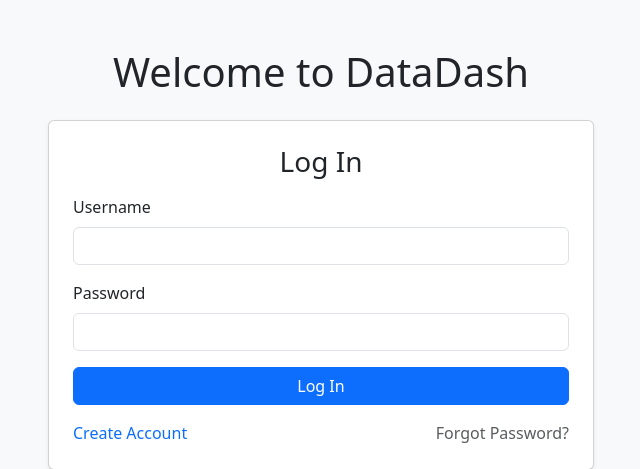
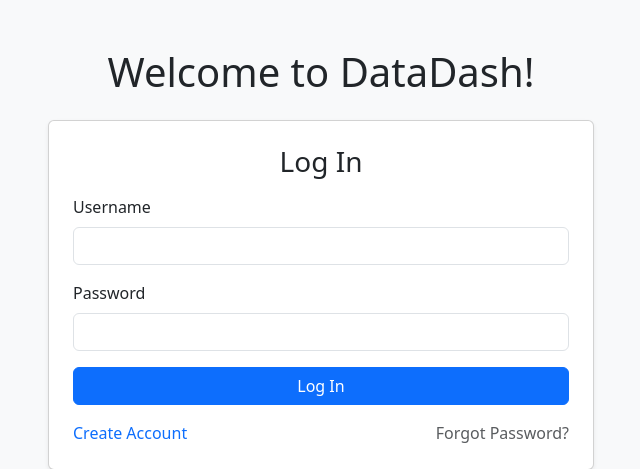
Before and after one commit to holder77/DataDash-Flask, a Flask app: page / in a window 1280 px wide. Shown: the top 469 px of the page, without its empty margins (319-959 px from the left). Run offline with Flask 3, Linux system fonts and the light colour scheme.

Commit message:
Pull Request test
Wendy

```diff
--- a/templates/login.html
+++ b/templates/login.html
@@ -5,7 +5,7 @@
 {% block content %}
 <div class="row justify-content-center">
     <div class="col-md-6 text-center">
-        <h1 class="mb-4">Welcome to DataDash</h1>
+        <h1 class="mb-4">Welcome to DataDash!</h1>
 
         <!-- Flash Messages for Login Errors -->
         {% with messages = get_flashed_messages(with_categories=true) %}
```
